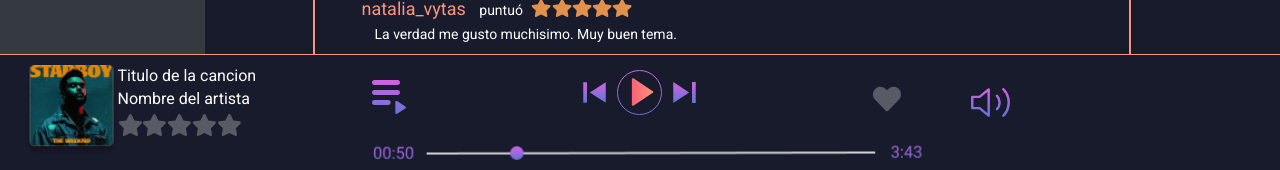
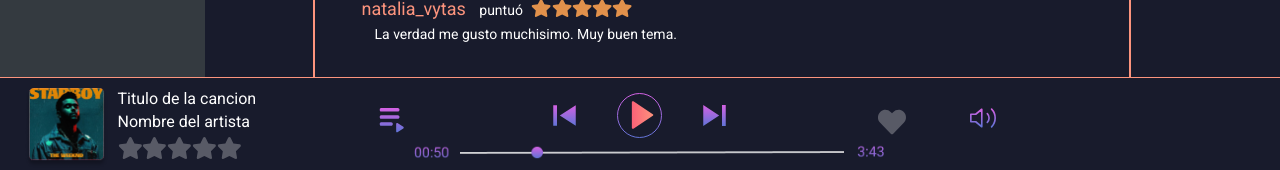
Before and after one commit to Nataliavytas/tp-final-interfaces, an Angular app in the folder spoiler-five/: page /song/detail in a window 1280 px wide. Shown: the part 628-798 px from the top of the page. Built offline with nearby package versions, Linux system fonts and the light colour scheme; a web font is replaced by a local one.

Commit message:
navbar achicada

```diff
--- a/spoiler-five/src/app/music-reproductor/music-reproductor.component.css
+++ b/spoiler-five/src/app/music-reproductor/music-reproductor.component.css
@@ -8,7 +8,7 @@ footer {
     border-top-color: var(--primary-color);
 }
 
-#expandido{
+#expandido {
     height: 50rem;
     width: 100vw;
     background-color: var(--dark-grey);
@@ -20,7 +20,7 @@ footer {
     z-index: 30;
 }
 
-#fotoalbum{
+#fotoalbum {
     margin-top: 10%;
     display: block;
     margin-left: auto;
@@ -49,17 +49,17 @@ button {
     color: black;
 }
 
-.star :hover{
+.star :hover {
     color: yellow;
 }
 
-.corazon :hover{
+.corazon :hover {
     color: rgba(250, 39, 39, 0.822);
 }
 
 @media only screen and (min-width: 420px) {
     footer {
-        height: 118px;
+        height: 95px;
     }
     p {
         margin: 0;
@@ -77,4 +77,10 @@ button {
     .music .play {
         font-size: 50px;
     }
+    .music-icons {
+        margin-bottom: 0;
+    }
+    .music-bar {
+        margin-top: -35px;
+    }
 }
--- a/spoiler-five/src/app/music-reproductor/music-reproductor.component.html
+++ b/spoiler-five/src/app/music-reproductor/music-reproductor.component.html
@@ -9,27 +9,22 @@
     <div class="row">
         <div class="col-12 text-center mt-3 reproductor pr-4">
             <a style="float: left; margin-left: 10%;">
-                <img src="./assets/iconos/Actual-playlist.svg" width="30" height="30" class="align-top logo" alt=""
-                    loading="lazy">
+                <img src="./assets/iconos/Actual-playlist.svg" width="30" height="30" class="align-top logo" alt="" loading="lazy">
             </a>
 
-            <a style="float: right; margin-right: 10%;" class="corazon" (click)="clickCorazon()"
-                [style.color]="getCorazon()">
+            <a style="float: right; margin-right: 10%;" class="corazon" (click)="clickCorazon()" [style.color]="getCorazon()">
                 <fa-icon [icon]="faHeart" class="mx-2 icon"></fa-icon>
             </a>
         </div>
         <div class="col-12 text-center mt-3 reproductor pr-4">
             <a class="mx-3">
-                <img src="./assets/iconos/Previous-song.svg" width="40" height="40" class="align-top logo" alt=""
-                    loading="lazy">
+                <img src="./assets/iconos/Previous-song.svg" width="40" height="40" class="align-top logo" alt="" loading="lazy">
             </a>
             <a class="mx-1 play">
-                <img src="./assets/iconos/play-reproductor.svg" width="40" height="40" class="align-top logo" alt=""
-                    loading="lazy">
+                <img src="./assets/iconos/play-reproductor.svg" width="40" height="40" class="align-top logo" alt="" loading="lazy">
             </a>
             <a class="mx-3">
-                <img src="./assets/iconos/Next-song.svg" width="40" height="40" class="align-top logo" alt=""
-                    loading="lazy">
+                <img src="./assets/iconos/Next-song.svg" width="40" height="40" class="align-top logo" alt="" loading="lazy">
             </a>
             <p> nombre de la cancion</p>
         </div>
@@ -58,8 +53,7 @@
             </div>
             <div style="float: right; margin-right: 8%;">
                 <a class="mx-3 icon">
-                    <img src="./assets/iconos/Volume.svg" width="30" height="30" class="align-top logo" alt=""
-                        loading="lazy">
+                    <img src="./assets/iconos/Volume.svg" width="30" height="30" class="align-top logo" alt="" loading="lazy">
                 </a>
             </div>
         </div>
@@ -72,16 +66,13 @@
         <div class="col-8 text-center mt-3 reproductor pr-4">
 
             <a class="mx-3">
-                <img src="./assets/iconos/Previous-song.svg" width="40" height="40" class="align-top logo" alt=""
-                    loading="lazy">
+                <img src="./assets/iconos/Previous-song.svg" width="40" height="40" class="align-top logo" alt="" loading="lazy">
             </a>
             <a class="mx-1 play">
-                <img src="./assets/iconos/play-reproductor.svg" width="40" height="40" class="align-top logo" alt=""
-                    loading="lazy">
+                <img src="./assets/iconos/play-reproductor.svg" width="40" height="40" class="align-top logo" alt="" loading="lazy">
             </a>
             <a class="mx-3">
-                <img src="./assets/iconos/Next-song.svg" width="40" height="40" class="align-top logo" alt=""
-                    loading="lazy">
+                <img src="./assets/iconos/Next-song.svg" width="40" height="40" class="align-top logo" alt="" loading="lazy">
             </a>
             <p> nombre de la cancion</p>
         </div>
@@ -92,8 +83,7 @@
             </button>
             <div class="my-2 text-left">
                 <a class="mx-3 icon">
-                    <img src="./assets/iconos/Volume.svg" width="30" height="30" class="align-top logo" alt=""
-                        loading="lazy">
+                    <img src="./assets/iconos/Volume.svg" width="30" height="30" class="align-top logo" alt="" loading="lazy">
                 </a>
 
                 <a class="corazon" (click)="clickCorazon()" [style.color]="getCorazon()">
@@ -110,7 +100,7 @@
         <div class="col-3">
             <div class="row m-3">
                 <div class="col-4 text-right">
-                    <img src="../../assets/small-pic.png" height="90" alt="">
+                    <img src="../../assets/small-pic.png" height="80" alt="">
                 </div>
                 <div class="col-8 review">
                     <p> Titulo de la cancion</p>
@@ -134,41 +124,37 @@
             </div>
         </div>
         <div class="col-6">
-            <div class="row text-center my-4">
+            <div class="row text-center my-4 music-icons">
                 <div class="col-2">
                     <div class="mt-3 text-right">
                         <a class="icono">
-                            <img src="./assets/iconos/Actual-playlist.svg" width="35" height="35" class="align-top logo"
-                                alt="" loading="lazy">
+                            <img src="./assets/iconos/Actual-playlist.svg" width="30" height="25" class="align-top logo mt-2" alt="" loading="lazy">
                         </a>
                     </div>
                 </div>
                 <div class="col-8 music">
                     <a class="icono">
-                        <img src="./assets/iconos/Previous-song.svg" width="45" height="45" class="align-top logo"
-                            alt="" loading="lazy">
+                        <img src="./assets/iconos/Previous-song.svg" width="45" height="45" class="align-top logo" alt="" loading="lazy">
                     </a>
                     <a class="icono">
-                        <img src="./assets/iconos/play-reproductor.svg" width="45" height="45" class="align-top logo"
-                            alt="" loading="lazy">
+                        <img src="./assets/iconos/play-reproductor.svg" width="45" height="45" class="align-top mx-5 logo" alt="" loading="lazy">
                     </a>
                     <a class="icono">
-                        <img src="./assets/iconos/Next-song.svg" width="45" height="45" class="align-top logo" alt=""
-                            loading="lazy">
+                        <img src="./assets/iconos/Next-song.svg" width="45" height="45" class="align-top logo" alt="" loading="lazy">
                     </a>
 
                 </div>
                 <div class="col-2">
-                    <div class="mt-3 text-left">
+                    <div class="mt-3 ml-2 text-left">
                         <a class="corazon" (click)="clickCorazon()" [style.color]="getCorazon()">
                             <fa-icon [icon]="faHeart"></fa-icon>
                         </a>
                     </div>
                 </div>
             </div>
-            <div class="col-8 text-center music">
-                <a class="icono" style="margin-left: 8%;">
-                    <img src="./assets/iconos/Group-9.png" height="35" class="align-top logo" alt="" loading="lazy">
+            <div class="text-center">
+                <a class="icono mt-0" style="margin-left: 5%;">
+                    <img src="./assets/iconos/Group-9.png" height="30" class="music-bar" alt="" loading="lazy">
                 </a>
             </div>
         </div>
@@ -176,8 +162,7 @@
             <div class="row my-4">
                 <div class="mt-3">
                     <a class="icono">
-                        <img src="./assets/iconos/Volume.svg" width="45" height="45" class="align-top logo" alt=""
-                            loading="lazy">
+                        <img src="./assets/iconos/Volume.svg" width="30" height="30" class="align-top logo" alt="" loading="lazy">
                     </a>
                 </div>
             </div>
--- a/spoiler-five/src/app/resultado-busqueda/resultado-busqueda.component.css
+++ b/spoiler-five/src/app/resultado-busqueda/resultado-busqueda.component.css
@@ -100,4 +100,7 @@ table .table-icon {
     table td {
         border-top: none;
     }
+    table fa-icon {
+        color: #FC947D;
+    }
 }
```
